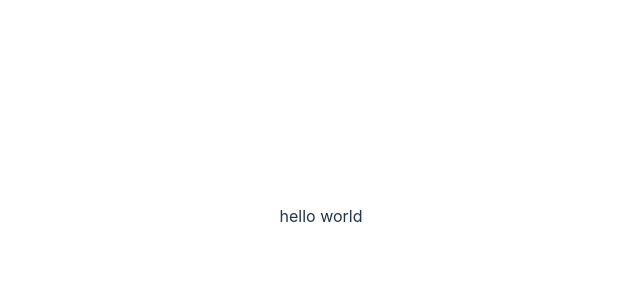
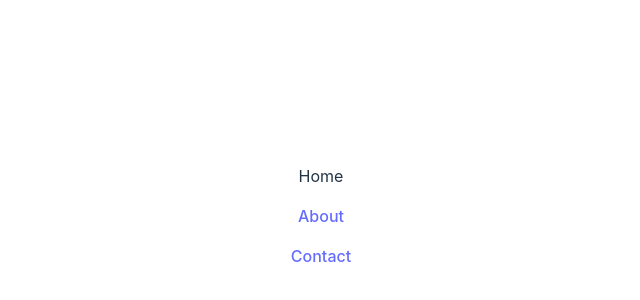
Before and after one commit to QuinoBallara/React-TAs, a React (Vite) app: page / in a window 1280 px wide. Shown: the part 184-484 px from the top of the page, without its empty margins (319-959 px from the left). Built offline with nearby package versions, Linux system fonts and the light colour scheme.

Commit message:
fin ta16

```diff
--- /dev/null
+++ b/src/About/About.tsx
@@ -0,0 +1,12 @@
+import React from 'react'
+import { Link } from 'react-router-dom'
+
+export const About = () => {
+    return (
+        <div>
+            <p>About</p>
+            <p><Link to="/home">Home</Link></p>
+            <p><Link to="/contact">Contact</Link></p>
+        </div>
+    )
+}
--- a/src/App.tsx
+++ b/src/App.tsx
@@ -1,10 +1,33 @@
 import './App.css'
+import { createBrowserRouter, RouterProvider } from 'react-router-dom'
+import { Contact } from './Contact/Contact.tsx'
+import { Home } from './Home/Home.tsx'
+import { About } from './About/About.tsx'
 
 function App() {
 
+  const router = createBrowserRouter([
+    {
+      path: '/',
+      element: <Home />,
+    },
+    {
+      path: '/contact',
+      element: <Contact />
+    },
+    {
+      path: '/about',
+      element: <About />
+    },
+    {
+      path: '/home',
+      element: <Home />
+    }
+  ]);
+
   return (
     <>
-      <p>hello world</p>
+      <RouterProvider router={router} />
     </>
   )
 }
--- /dev/null
+++ b/src/Contact/Contact.tsx
@@ -0,0 +1,12 @@
+import React from 'react'
+import { Link } from 'react-router-dom'
+
+export const Contact = () => {
+    return (
+        <div>
+            <p>Contact</p>
+            <p><Link to="/home">Home</Link></p>
+            <p><Link to="/about">About</Link></p>
+        </div>
+    )
+}
--- /dev/null
+++ b/src/Home/Home.tsx
@@ -0,0 +1,12 @@
+import React from 'react'
+import { Link } from 'react-router-dom'
+
+export const Home = () => {
+    return (
+        <div>
+            <p>Home</p>
+            <p><Link to="/about">About</Link></p>
+            <p><Link to="/contact">Contact</Link></p>
+        </div>
+    )
+}
--- a/src/main.tsx
+++ b/src/main.tsx
@@ -3,8 +3,10 @@ import { createRoot } from 'react-dom/client'
 import App from './App.tsx'
 import './index.css'
 
+
+
 createRoot(document.getElementById('root')!).render(
   <StrictMode>
     <App />
-  </StrictMode>,
+  </StrictMode>
 )
```
